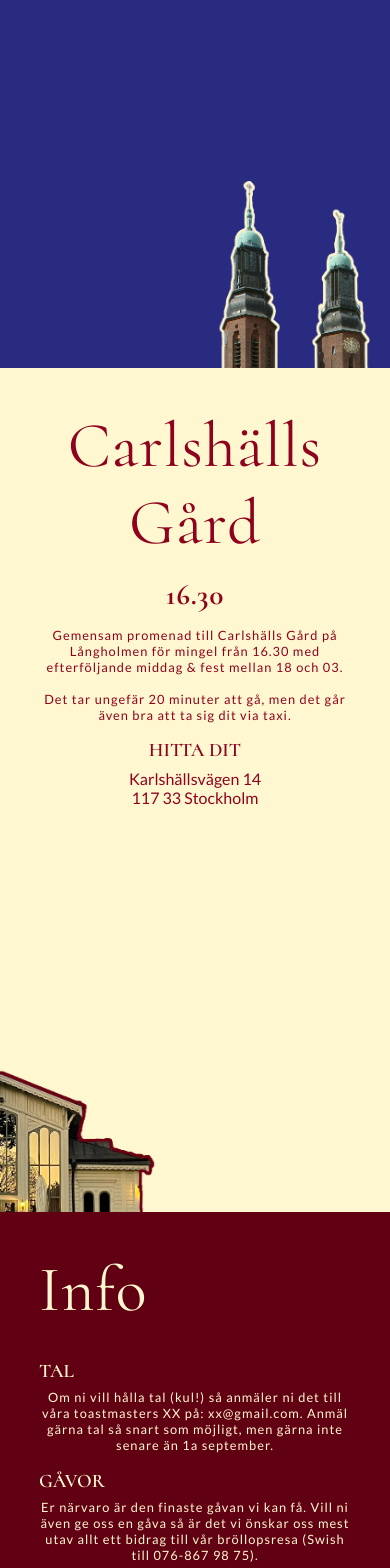
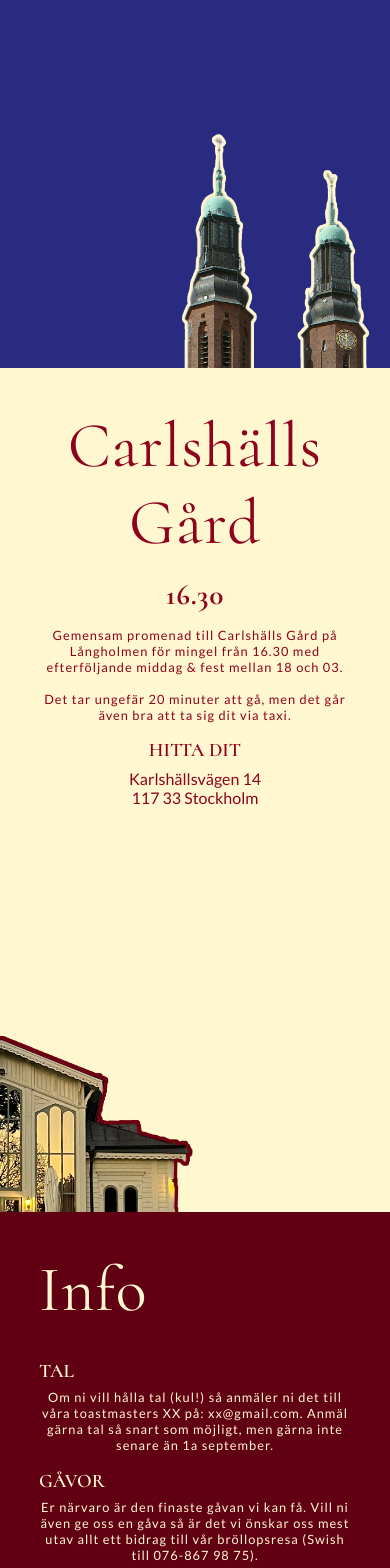
Before and after one commit to elinfors/27sept, a React (Create React App) app: page / in a window 390 px wide. Shown: the part 1320-2888 px from the top of the page. Built offline with nearby package versions, Linux system fonts and the light colour scheme; a web font is replaced by a local one.

Commit message:
bilder storlek

```diff
--- a/src/App.css
+++ b/src/App.css
@@ -394,7 +394,7 @@ align-items: center;
 
 }
 .Schedule-content img{
-  max-width: 40%;
+  max-width: 50%;
   position: absolute;
   right: 0;
   bottom: 0;
@@ -415,7 +415,7 @@ align-items: center;
 
 }
 .Venue-content img{
-  max-width: 40%;
+  max-width: 50%;
   position: absolute;
   right: 0;
   bottom: 0;
@@ -437,7 +437,7 @@ align-items: center;
 
 }
 .Info-content img{
-  max-width: 40%;
+  max-width: 50%;
   position: absolute;
   right: 0;
   bottom: 0;
```
